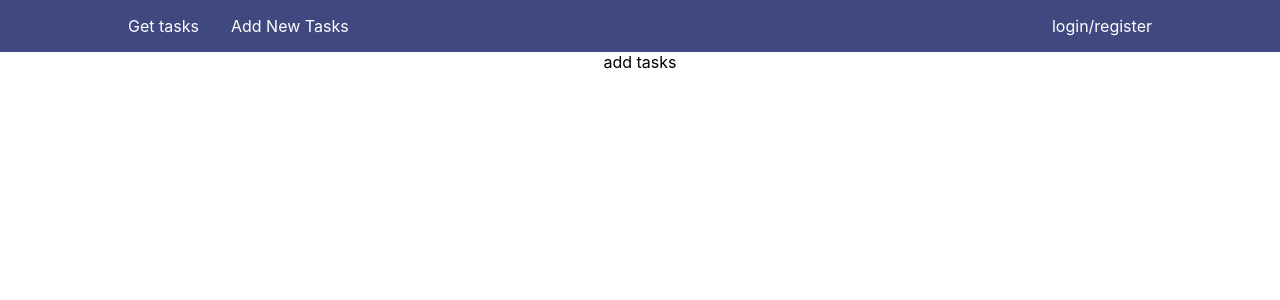
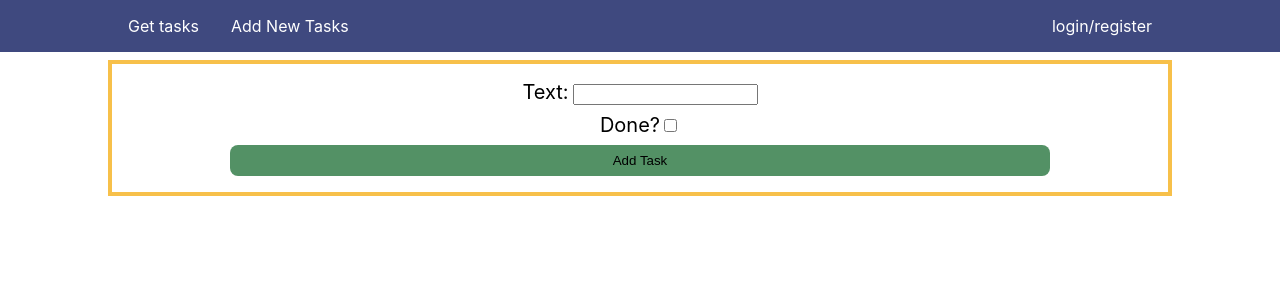
Before and after one commit to nrstemo26/full-stack-task-tracker, a React (Create React App) app in the folder client/: page / in a window 1280 px wide. Both pictures are taken after a click on the item "Add New Tasks". Shown: the top 300 px of the page. Built offline with nearby package versions, Linux system fonts and the light colour scheme.

Commit message:
checkbox sets the value for complete

```diff
--- a/client/src/components/AddTaskForm.js
+++ b/client/src/components/AddTaskForm.js
@@ -1,9 +1,27 @@
+import { useState } from "react";
 
 function AddTaskForm(){
+    const [complete,setComplete] = useState(false);
+    const [description, setDescription] = useState('');
+
+    const handleSubmit = (e)=>{
+        e.preventDefault();
+        // console.log('email',email,'password: ',password)
+        //other logic
+    }
     return(
-        <div>
-            add tasks
-        </div>
+        <form onSubmit={handleSubmit}  className='form form--login'>
+            <label className='form__input'>
+                Text:
+                <input type='input' value={description} onChange={(e)=> setDescription(e.target.value)} />
+            </label>
+            <label className='form__input'>
+                Done?
+                <input type='checkbox' value={complete} onChange={(e)=> setComplete(e.target.checked)} />
+            </label>
+
+            <button type='submit' className='form__btn'>Add Task</button>
+        </form>
     )
 }
 
```
